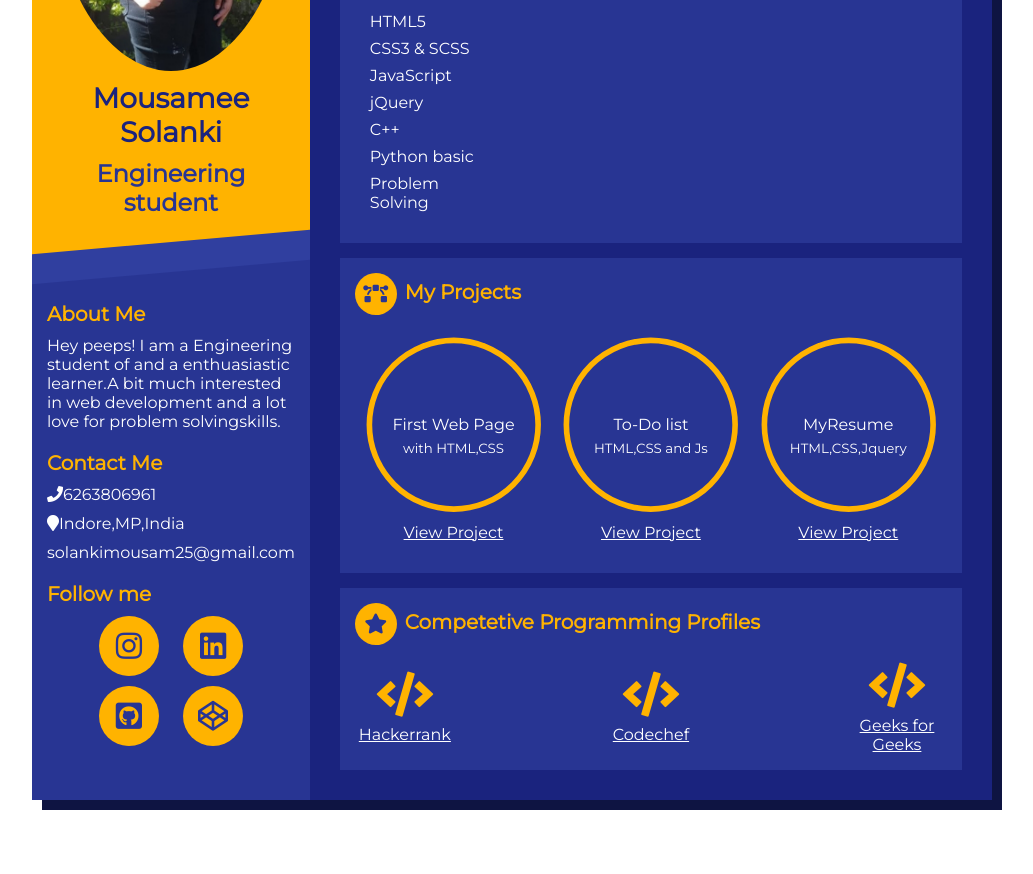
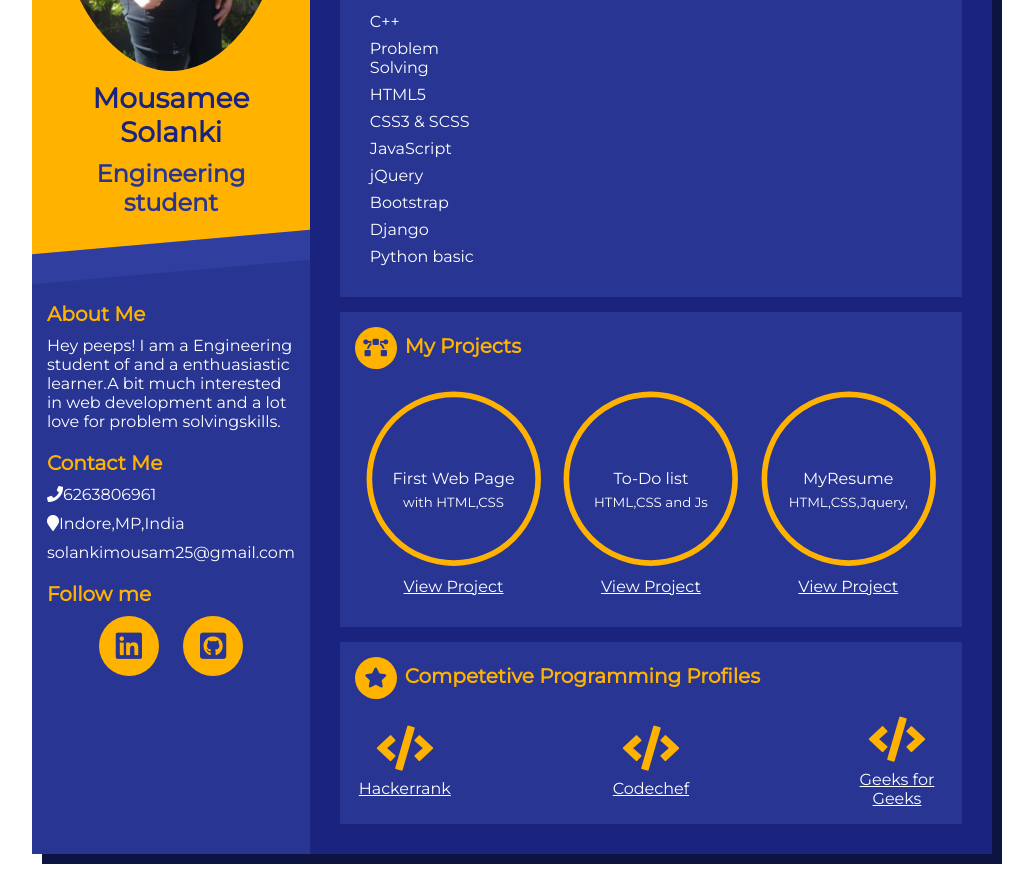
Before and after one commit to mousameesolanki/Portfolio, a plain HTML site: page resume-html.html in a window 1280 px wide. Shown: the part 420-1294 px from the top of the page, without its empty margins (128-1161 px from the left). Before the commit the page ends 1240 px from the top, so only its background shows below. Drawn offline with Linux system fonts and the light colour scheme; some icons are missing; files whose address does not match are found by name.

Commit message:
Update resume-html.html

```diff
--- a/resume-html.html
+++ b/resume-html.html
@@ -29,11 +29,11 @@
     <div class="email"><i class="fas fa-envelop"></i><span>solankimousam25@gmail.com</span></div>
     <div class="follow"><h3>Follow me</h3>
       <div class="box">
-        <a href="https://www.instagram.com/mousamee-solanki06" target="_blank"><i class="fab fa-instagram"></i></a>
+
      <a href="https://www.linkedin.com/in/mousamee-solanki-68059a1a9" traget="_blank"><i class="fab fa-linkedin"></i></a>
 
         <a href="https://github.com/mousameesolanki" target="_blank"><i class="fab fa-github-square"></i></a>
-        <a href="https://codepen.io/Mousamee/" target="_blank"><i class="fab fa-codepen"></i></a>
+
       </div>
       </div>
   </div>
@@ -56,6 +56,9 @@
     <div class="skills-prog">
       <h3><i class="fas fa-code"></i> Skills</h3>
       <ul>
+	      <li><span>C++</span>
+        </li>
+	      <li><span>Problem Solving</span></li>
         <li ><span>HTML5</span></li>
         <li><span>CSS3 & SCSS</span>
         </li>
@@ -63,12 +66,12 @@
         </li>
         <li ><span>jQuery</span>
         </li>
+	      <li><span>Bootstrap</span></li>
+	      <li><span>Django</span></li>
 
-        <li><span>C++</span>
-        </li>
         <li><span>Python basic</span>
         </li>
-        <li><span>Problem Solving</span></li>
+
       </ul>
     </div>
     <div class="skills-soft">
@@ -91,7 +94,7 @@
           <svg viewbox="0 0 100 100">
             <circle cx="50" cy="50" r="45"></circle>
             <circle class="cbar" cx="50" cy="50" r="45"></circle>
-          </svg><span>MyResume</span><br><small> HTML,CSS,Jquery</small><div class="links"><a href="#" target="_blank">View Project</a></div>
+          </svg><span>MyResume</span><br><small> HTML,CSS,Jquery,</small><div class="links"><a href="#" target="_blank">View Project</a></div>
         </li>
 
       </ul>
```
